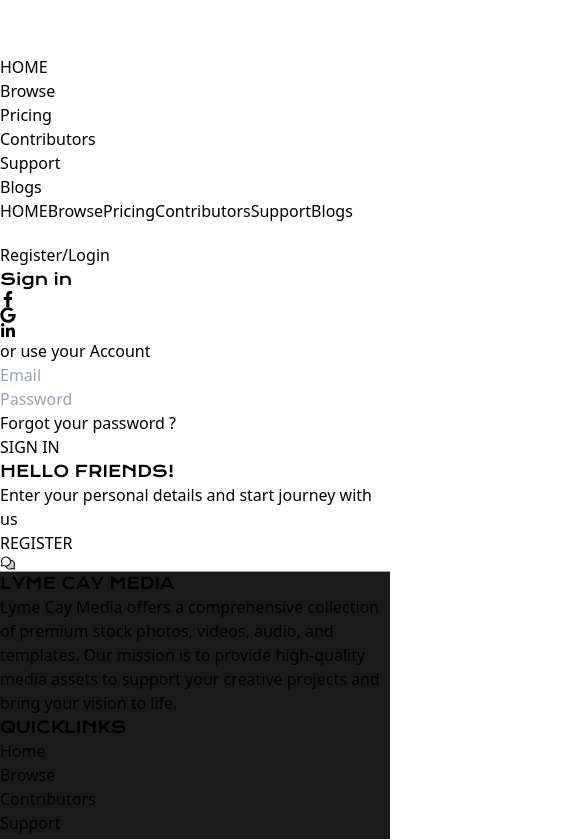
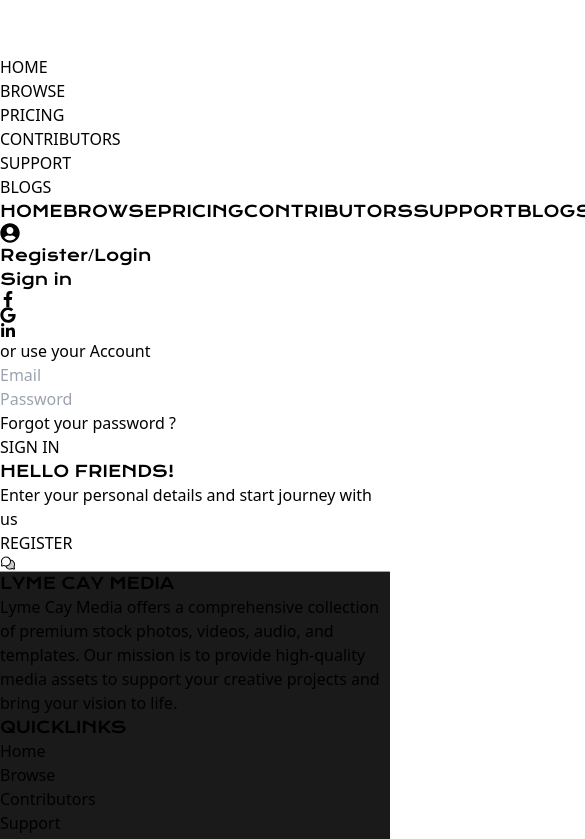
Before and after one commit to YamanAamir/media, a React (Vite) app in the folder frontend/: page /login in a window 390 px wide. Shown: the top 839 px of the page, 585 px wide, since content can reach past the window. Built offline with nearby package versions, Linux system fonts and the light colour scheme.

Commit message:
Add Responsive styling on login and register pages

```diff
--- a/frontend/src/Components/Navbar.jsx
+++ b/frontend/src/Components/Navbar.jsx
@@ -17,54 +17,54 @@
 
     return (
         <nav className='fixed top-0 w-full z-50 bg-[#0b0b0b] lg:px-20 py-4'
-            >
+        >
             <div className='flex justify-between items-center px-10 py-4  '>
                 <Link to='/'>
-                    <img src={logo} alt="Logo" className='min-w-32 md:w-44' />
+                    <img src={logo} alt="Logo" className='min-w-32 md:w-60' />
                 </Link>
                 {/* Mobile View */}
                 <button className='lg:hidden focus:outline-none' onClick={toggleMenu}>
-                    {isMenuOpen ? <IoMdClose color='white' size='2rem' /> : <HiOutlineBars3BottomRight color='white' size='2rem' /> }
+                    {isMenuOpen ? <IoMdClose color='white' size='2rem' /> : <HiOutlineBars3BottomRight color='white' size='2rem' />}
                 </button>
                 <div className={`lg:hidden absolute z-40 top-16 right-0 w-full text-center pt-4 pb-8 transition-transform duration-300 bg-[#0b0b0b] bg-opacity-100 ${isMenuOpen ? 'transform translate-x-0' : 'transform -translate-x-full'}`}>
-                    <ul className='text-white '>
+                    <ul className='text-white'>
                         <li className='block p-2 hover:text-blue-700 text-lg duration-300 cursor-pointer'>
                             <NavLink to='/' onClick={toggleMenu}>HOME</NavLink>
                         </li>
                         <li className='block p-2 hover:text-blue-700 text-lg duration-300 cursor-pointer'>
-                            <NavLink to='/about' onClick={toggleMenu}>Browse</NavLink>
+                            <NavLink to='/browse' onClick={toggleMenu}>BROWSE</NavLink>
                         </li>
                         <li className='block p-2 hover:text-blue-700 text-lg duration-300 cursor-pointer'>
-                            <NavLink to='/blogs' onClick={toggleMenu}>Pricing</NavLink>
+                            <NavLink to='/pricing' onClick={toggleMenu}>PRICING</NavLink>
                         </li>
                         <li className='block p-2 hover:text-blue-700 text-lg duration-300 cursor-pointer'>
-                            <NavLink to='/contactus' onClick={toggleMenu}>Contributors</NavLink>
+                            <NavLink to='/contributors' onClick={toggleMenu}>CONTRIBUTORS</NavLink>
                         </li>
                         <li className='block p-2 hover:text-blue-700 text-lg duration-300 cursor-pointer'>
-                            <NavLink to='/' onClick={toggleMenu}>Support</NavLink>
+                            <NavLink to='/support' onClick={toggleMenu}>SUPPORT</NavLink>
                         </li>
                         <li className='block p-2 hover:text-blue-700 text-lg duration-300 cursor-pointer'>
-                            <NavLink to='/about' onClick={toggleMenu}>Blogs</NavLink>
+                            <NavLink to='/blogs' onClick={toggleMenu}>BLOGS</NavLink>
                         </li>
-                      </ul>
+                    </ul>
                 </div>
                 {/* Desktop View */}
-                <ul className='hidden lg:flex gap-8 mx-2'>
-                    <NavLink to='/' className={({ isActive }) => `font-sans ${isActive ? 'text-blue-800' : 'text-white'} hover:text-blue-500 text-lg duration-300 cursor-pointer`}>HOME</NavLink>
-                    <NavLink to='/aboutus' className={({ isActive }) => `font-sans ${isActive ? 'text-blue-800' : 'text-white'} hover:text-blue-500 text-lg duration-300 cursor-pointer`}>Browse</NavLink>
-                    <NavLink to='/blogs' className={({ isActive }) => `font-sans ${isActive ? 'text-blue-800' : 'text-white'} hover:text-blue-500 text-lg duration-300 cursor-pointer`}>Pricing</NavLink>
-                    <NavLink to='/blogs' className={({ isActive }) => `font-sans ${isActive ? 'text-blue-800' : 'text-white'} hover:text-blue-500 text-lg duration-300 cursor-pointer`}>Contributors</NavLink>
-                    <NavLink to='/aboutus' className={({ isActive }) => `font-sans ${isActive ? 'text-blue-800' : 'text-white'} hover:text-blue-500 text-lg duration-300 cursor-pointer`}>Support</NavLink>
-                    <NavLink to='/blogs' className={({ isActive }) => `font-sans ${isActive ? 'text-blue-800' : 'text-white'} hover:text-blue-500 text-lg duration-300 cursor-pointer`}>Blogs</NavLink>
+                <ul className='hidden lg:flex xl:gap-6 gap-4 mx-2'>
+                    <NavLink to='/' className={({ isActive }) => `font-sans ${isActive ? 'text-blue-800' : 'text-white'} hover:text-blue-500 text-sm font-krona duration-300 cursor-pointer`}>HOME</NavLink>
+                    <NavLink to='/browse' className={({ isActive }) => `font-sans ${isActive ? 'text-blue-800' : 'text-white'} hover:text-blue-500 text-sm font-krona duration-300 cursor-pointer`}>BROWSE</NavLink>
+                    <NavLink to='/pricing' className={({ isActive }) => `font-sans ${isActive ? 'text-blue-800' : 'text-white'} hover:text-blue-500 text-sm font-krona duration-300 cursor-pointer`}>PRICING</NavLink>
+                    <NavLink to='/contributors' className={({ isActive }) => `font-sans ${isActive ? 'text-blue-800' : 'text-white'} hover:text-blue-500 text-sm font-krona duration-300 cursor-pointer`}>CONTRIBUTORS</NavLink>
+                    <NavLink to='/support' className={({ isActive }) => `font-sans ${isActive ? 'text-blue-800' : 'text-white'} hover:text-blue-500 text-sm font-krona duration-300 cursor-pointer`}>SUPPORT</NavLink>
+                    <NavLink to='/blogs' className={({ isActive }) => `font-sans ${isActive ? 'text-blue-800' : 'text-white'} hover:text-blue-500 text-sm font-krona duration-300 cursor-pointer`}>BLOGS</NavLink>
                 </ul>
                 <div className='hidden lg:flex ml-4 text-white gap-1 items-center'>
-                    <FaUserCircle color='white' size={'20px'}/>
-                    <NavLink to="/register" className='hover:text-blue-500'>Register</NavLink>
+
+                    <NavLink to="/register" className='hover:text-blue-500 font-krona text-[12px] duration-200'><span className='flex flex-row justify-center items-center gap-1'><FaUserCircle size={'20px'} /> Register</span></NavLink>
                     <span>/</span>
-                    <NavLink to="/login" className='hover:text-blue-500'>Login</NavLink>
+                    <NavLink to="/login" className='hover:text-blue-500 font-krona text-[12px] duration-200'>Login</NavLink>
                 </div>
             </div>
         </nav>
 
-  )
+    )
 }
--- a/frontend/src/Pages/Login.jsx
+++ b/frontend/src/Pages/Login.jsx
@@ -14,10 +14,10 @@
         AOS.init({ duration: "500", delay: "0" });
     });
     return (
-        <div className="flex items-center justify-center text-white h-screen container mx-auto py-[400px] px-20 ">
+        <div className="flex items-center md:flex-row flex-col-reverse  justify-center text-white h-screen container mx-auto py-[470px] md:py-[400px] md:px-20 px-8">
 
             <div
-                data-aos="fade-left" className="h-[600px] w-1/2 flex py-24 flex-col items-center justify-center border-4 border-[#272887] rounded-l-3xl">
+                data-aos="fade-left" className="md:h-[600px] h-[500px] md:w-1/2 w-full flex md:py-24 py-8 flex-col  items-center justify-center border-4 border-[#272887] md:rounded-l-3xl rounded-0">
                 <h1 className='text-4xl font-krona' >Sign in</h1>
                 <ul className='flex gap-5 py-5'>
                     <li className='border rounded-full p-4 hover:bg-white hover:text-black duration-200'><FaFacebookF /></li>
@@ -34,10 +34,10 @@
             </div>
             <div
 
-                data-aos="fade-right" className="flex flex-col items-center justify-center py-24 bg-gradient-to-r from-[#272887] to-[#4546ED] h-[600px] rounded-r-3xl w-1/2">
-                <h1 className='text-4xl font-krona'>HELLO FRIENDS!</h1>
-                <h1>Enter your personal details and start journey with us</h1>
-                <Link to='/register' className='my-16 rounded-full flex justify-center  p-3 w-40  bg-white font-bold hover:w-52 text-[#272887] duration-300'>REGISTER</Link>
+                data-aos="fade-right" className="flex flex-col items-center justify-center md:py-24 py-8 md:bg-gradient-to-r from-[#272887] to-[#4546ED] bg-gradient-to-t from-[#272887] to-[#4546ED] h-[600px] md:rounded-r-3xl rounded-0 md:w-1/2 w-full">
+                <h1 className='text-4xl text-center font-krona'>HELLO FRIENDS!</h1>
+                <h1 className=' text-center pt-5' >Enter your personal details and start journey with us</h1>
+                <Link to='/register' className='md:my-16 mt-4 rounded-full flex justify-center  p-3 w-40  bg-white font-bold hover:w-52 text-[#272887] duration-300'>REGISTER</Link>
             </div>
         </div>
     )
--- a/frontend/src/Pages/Register.jsx
+++ b/frontend/src/Pages/Register.jsx
@@ -13,17 +13,17 @@
         AOS.init({ duration: "500", delay: "0" });
     });
     return (
-        <div className="flex items-center justify-center text-white h-screen container mx-auto py-[400px] px-20 ">
+        <div className="flex items-center md:flex-row flex-col  justify-center text-white h-screen container mx-auto py-[500px] md:py-[400px] md:px-20 px-8">
             <div
 
-                data-aos="fade-left" className="flex flex-col items-center justify-center py-24 bg-gradient-to-r from-[#4546ED] to-[#272887] h-[600px] rounded-l-3xl w-1/2">
-                <h1 className='text-4xl font-krona'>Welcome Back!</h1>
-                <h1>To keep connected with us please login with your personal info</h1>
-                <Link to='/login' className='my-16 rounded-full flex justify-center  p-3 w-40  bg-white font-bold hover:w-52 text-[#272887] duration-300'>SIGN IN</Link>
+                data-aos="fade-left" className="flex flex-col items-center justify-center md:py-24 py-8 md:bg-gradient-to-r from-[#4546ED] to-[#272887] bg-gradient-to-b from-[#4546ED] to-[#272887] h-[600px] md:rounded-l-3xl md:w-1/2 w-full">
+                <h1 className='text-center text-4xl font-krona '>Welcome Back!</h1>
+                <h1 className='text-center p-4'>To keep connected with us please login with your personal info</h1>
+                <Link to='/login' className='md:my-16 mt-4 rounded-full flex justify-center  p-3 w-40  bg-white font-bold hover:w-52 text-[#272887] duration-300'>SIGN IN</Link>
             </div>
             <div
-                data-aos="fade-right" className="h-[600px] w-1/2 flex py-24 flex-col items-center justify-center border-4 border-[#272887] rounded-r-3xl">
-                <h1 className='text-4xl font-krona' >Create Account</h1>
+                data-aos="fade-right" className="h-[600px] md:w-1/2 w-full flex md:py-24 py-8 flex-col items-center justify-center border-4 border-[#272887] md:rounded-r-3xl">
+                <h1 className='text-4xl font-krona text-center' >Create Account</h1>
                 <ul className='flex gap-5 py-5'>
                     <li className='border rounded-full p-4 hover:bg-white hover:text-black duration-200'><FaFacebookF /></li>
                     <li className='border rounded-full p-4 hover:bg-white hover:text-black duration-200'><FaGoogle /></li>
```
